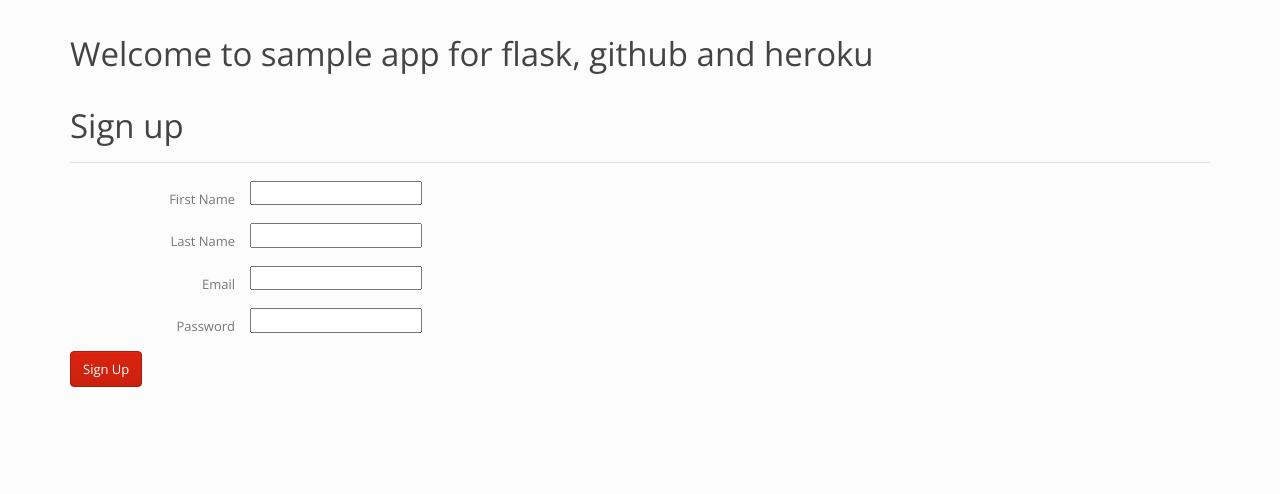
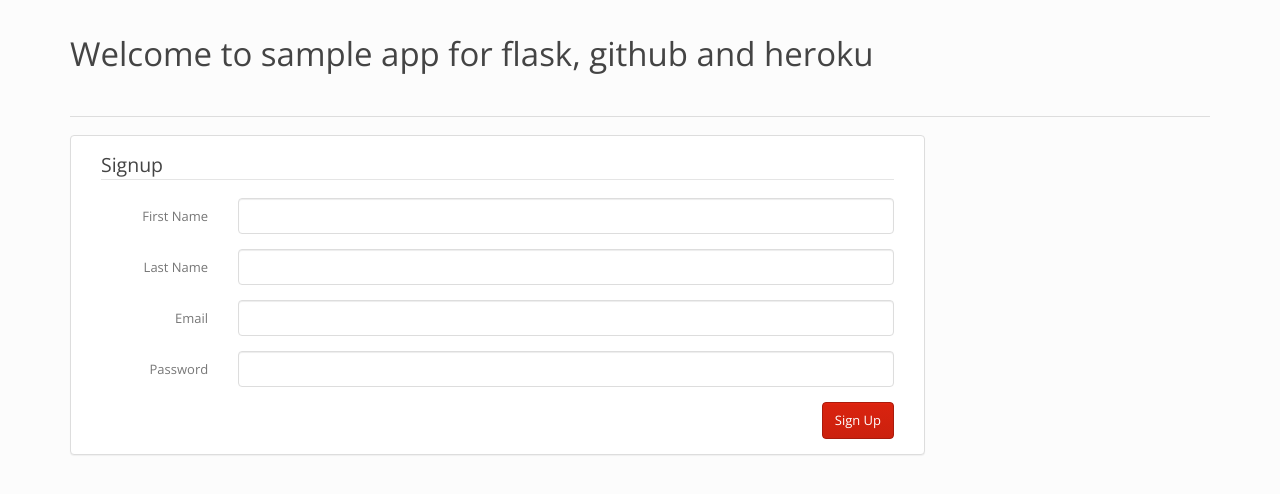
Before and after one commit to ajaymajgaonkar/redmond, a Flask app: page /signup in a window 1280 px wide. Shown: the part 42-536 px from the top of the page. Run offline with Flask 2, Linux system fonts and the light colour scheme; some libraries are stand-ins or nearby versions.

Commit message:
Updating UI for all form pages

```diff
--- a/app.py
+++ b/app.py
@@ -34,7 +34,7 @@
     form = SignupForm()
     if request.method == "POST":
         if form.validate() == False:
-            return render_template("Signup.html", form=form)
+            return render_template("Signup.html", form=form, error='All fields are required')
         else:
             user = User(first_name=form.first_name.data, last_name=form.last_name.data, email=form.email.data,
                         password=form.password.data)
--- a/templates/Signup.html
+++ b/templates/Signup.html
@@ -1,35 +1,53 @@
 {% extends 'Index.html' %}
 
 {% block content %}
-<div class="page-header">
-	<h1>Sign up</h1>
+<div class="page-header"></div>
+{% if error %}
+<div class="alert alert-dismissible alert-warning">
+    <button type="button" class="close" data-dismiss="alert">&times;</button>
+    <h4>Warning!</h4>
+    <p>{{ error }}</p>
 </div>
-
+{% endif %}
+<div class="panel panel-default col-md-9">
+    <div class="panel-body">
         <form method="POST" action="/signup" class="form-horizontal">
         {{ form.hidden_tag() }}
-
+            <fieldset>
+                <legend>Signup</legend>
                 <div class="form-group">
                 {{ form.first_name.label(class="col-lg-2 control-label") }}
-        {{ form.first_name }}
+                    <div class="col-lg-10">
+                        {{ form.first_name(class="form-control") }}
+                    </div>
                 </div>
 
                 <div class="form-group">
                     {{ form.last_name.label(class="col-lg-2 control-label") }}
-        {{ form.last_name }}
+                    <div class="col-lg-10">
+                        {{ form.last_name(class="form-control") }}
+                    </div>
                 </div>
 
                 <div class="form-group">
                     {{ form.email.label(class="col-lg-2 control-label") }}
-        {{ form.email }}
+                    <div class="col-lg-10">
+                        {{ form.email(class="form-control") }}
+                    </div>
                 </div>
 
                 <div class="form-group">
                     {{ form.password.label(class="col-lg-2 control-label") }}
-        {{ form.password }}
+                    <div class="col-lg-10">
+                        {{ form.password(class="form-control") }}
+                    </div>
                 </div>
 
-    {{ form.submit(class="btn btn-primary") }}
+                {{ form.submit(class="btn btn-primary pull-right") }}
+            </fieldset>
+        </form>
+    </div>
+</div>
 
-</form>
 
 {% endblock %}
```
Also changed, not shown: templates/Contact.html (+18 -4 lines), templates/Login.html (+16 -8 lines), templates/Todo.html (+9 -8 lines). Lines whose indentation alone changed are shown as unchanged.
